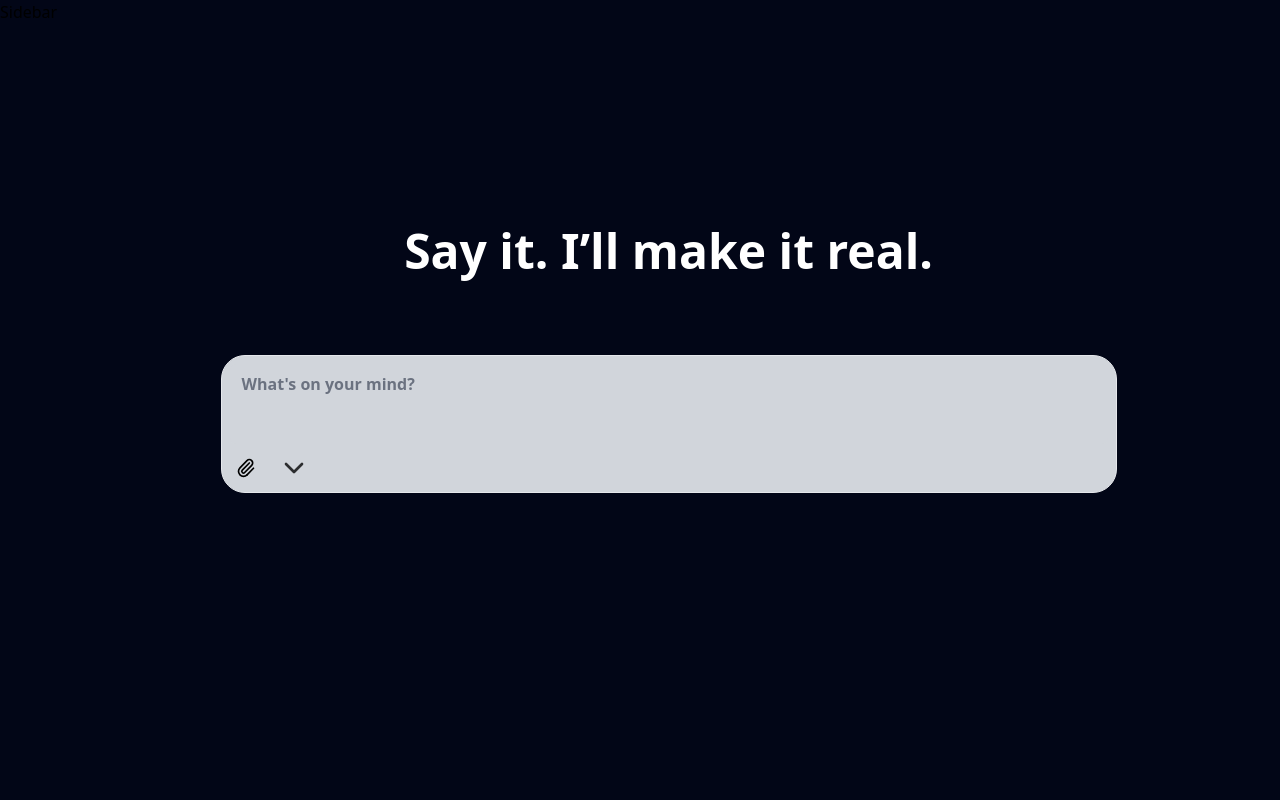
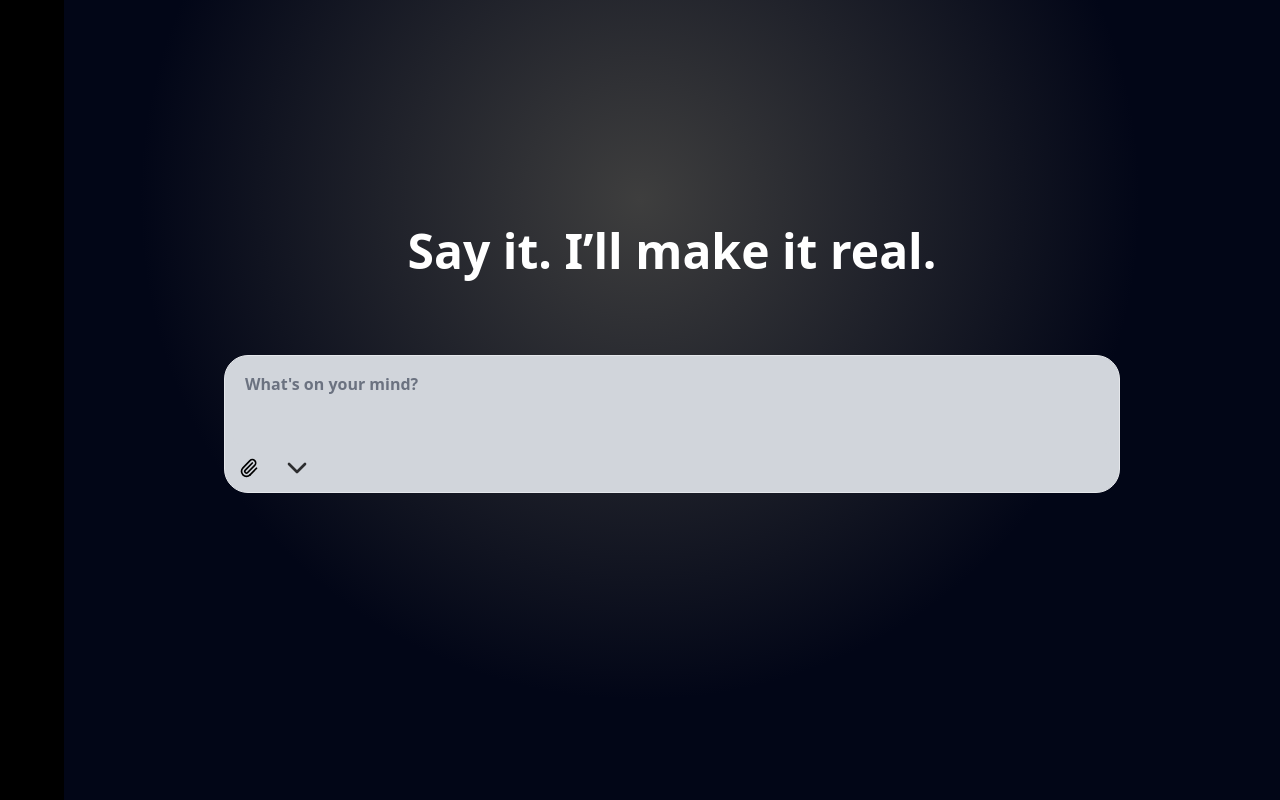
Before and after one commit to shuboi37/Gemzy, a React (Vite) app in the folder geminiProject/frontend/: page / in a window 1280 px wide. Built offline with nearby package versions, Linux system fonts and the light colour scheme; a web font is replaced by a local one.

Commit message:
feat:added-gradient

```diff
--- /dev/null
+++ b/geminiProject/frontend/src/components/Applayout.tsx
@@ -0,0 +1,18 @@
+export const DarkRadialLayout = ({
+  children,
+}: {
+  children: React.ReactNode;
+}) => {
+  return (
+    <div className="min-h-screen w-full bg-[#020617] relative">
+      {/* Dark Radial Glow Background */}
+      <div
+        className="absolute inset-0 z-0"
+        style={{
+          backgroundImage: `radial-gradient(circle 500px at 50% 200px, #3e3e3e, transparent)`,
+        }}
+      />
+      <div className="relative z-10">{children}</div>
+    </div>
+  );
+};
--- a/geminiProject/frontend/src/components/ui/Sidebar.tsx
+++ b/geminiProject/frontend/src/components/ui/Sidebar.tsx
@@ -1,5 +1,3 @@
-import React from "react";
-
 export const Sidebar = () => {
-  return <div>Sidebar</div>;
+  return <div className="w-16 h-screen relative bg-black inset-0"></div>;
 };
--- a/geminiProject/frontend/src/main.tsx
+++ b/geminiProject/frontend/src/main.tsx
@@ -2,9 +2,12 @@ import { StrictMode } from "react";
 import { createRoot } from "react-dom/client";
 import "./index.css";
 import App from "./App.tsx";
+import { DarkRadialLayout } from "./components/Applayout.tsx";
 
 createRoot(document.getElementById("root")!).render(
   <StrictMode>
-    <App />
+    <DarkRadialLayout>
+      <App />
+    </DarkRadialLayout>
   </StrictMode>
 );
```
